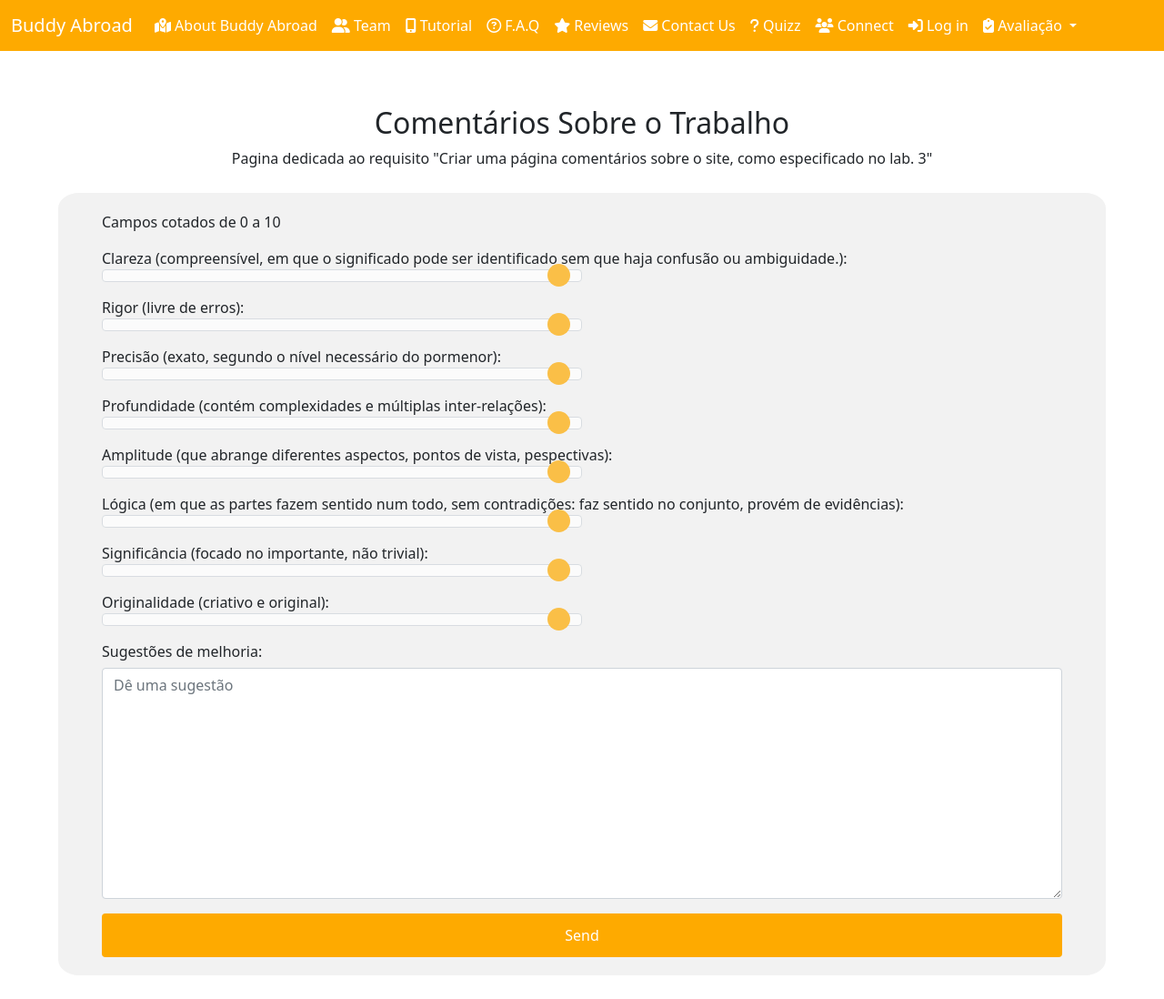
After one commit to Tomas-a21803655/djangoPW-BA, a Django app: page /comentarios/ in a window 1280 px wide. The commit adds this page. Shown: the whole page at 91% size. Run offline with Django 3.2, Linux system fonts and the light colour scheme; parts of the project's set-up code (start-up, migrations or seed data) failed here and were passed over; some libraries are stand-ins or nearby versions.

Commit message:
comentarios page

```diff
--- a/tarefas/admin.py
+++ b/tarefas/admin.py
@@ -1,7 +1,7 @@
 from django.contrib import admin
 
 # Register your models here.
-from .models import Tarefa, Contact, Comment, Networking, Quizz, QuizzAval
+from .models import Tarefa, Contact, Comment, Networking, Quizz, QuizzAval, Comentarios
 
 admin.site.register(Tarefa)
 admin.site.register(Contact)
@@ -9,3 +9,4 @@ admin.site.register(Comment)
 admin.site.register(Networking)
 admin.site.register(Quizz)
 admin.site.register(QuizzAval)
+admin.site.register(Comentarios)
--- a/tarefas/forms.py
+++ b/tarefas/forms.py
@@ -1,6 +1,6 @@
 from django import forms
 from django.forms import ModelForm
-from .models import Tarefa, Contact, Comment, Quizz, Networking, QuizzAval
+from .models import Tarefa, Contact, Comment, Quizz, Networking, QuizzAval, Comentarios
 
 
 class TarefaForm(ModelForm):
@@ -130,3 +130,35 @@ class QuizzAvalForm(ModelForm):
             'disciplina': 'Em que disciplina começou o projecto Buddy Abroad?(1pt)',
             'diff': 'Acha que foi difícil desenvolver este projecto? (estimativa)(1pt)',
         }
+
+
+class ComentariosForm(ModelForm):
+    class Meta:
+        model = Comentarios
+        fields = '__all__'
+
+        widgets = {
+            'clareza': forms.TextInput(attrs={'class': 'form-control', 'type': 'range', 'min': '0', 'max': '10'}),
+            'rigor': forms.TextInput(attrs={'class': 'form-control', 'type': 'range', 'min': '0', 'max': '10'}),
+            'precisao': forms.TextInput(attrs={'class': 'form-control', 'type': 'range', 'min': '0', 'max': '10'}),
+            'profundidade': forms.TextInput(attrs={'class': 'form-control', 'type': 'range', 'min': '0', 'max': '10'}),
+            'amplitude': forms.TextInput(attrs={'class': 'form-control', 'type': 'range', 'min': '0', 'max': '10'}),
+            'logica': forms.TextInput(attrs={'class': 'form-control', 'type': 'range', 'min': '0', 'max': '10'}),
+            'significancia': forms.TextInput(attrs={'class': 'form-control', 'type': 'range', 'min': '0', 'max': '10'}),
+            'originalidade': forms.TextInput(attrs={'class': 'form-control', 'type': 'range', 'min': '0', 'max': '10'}),
+            'sugestao': forms.Textarea(attrs={'class': 'form-control', 'placeholder': 'Dê uma sugestão'}),
+        }
+
+        labels = {
+            'clareza': 'Clareza (compreensível, em que o significado pode ser identificado sem que haja confusão ou '
+                       'ambiguidade.):',
+            'rigor': 'Rigor (livre de erros):',
+            'precisao': 'Precisão (exato, segundo o nível necessário do pormenor):',
+            'profundidade': 'Profundidade (contém complexidades e múltiplas inter-relações):',
+            'amplitude': 'Amplitude (que abrange diferentes aspectos, pontos de vista, pespectivas):',
+            'logica': 'Lógica (em que as partes fazem sentido num todo, sem contradições: faz sentido no conjunto, '
+                      'provém de evidências):',
+            'significancia': 'Significância (focado no importante, não trivial):',
+            'originalidade': 'Originalidade (criativo e original):',
+            'sugestao': 'Sugestões de melhoria:',
+        }
--- a/tarefas/models.py
+++ b/tarefas/models.py
@@ -70,19 +70,31 @@ class QuizzAval(models.Model):
     layout = models.CharField(max_length=200, blank=False)
 
     beAguideChoices = ((True, 'Sim!'), (False, 'Siiiim!'))
-    beAguide = models.BooleanField(choices=beAguideChoices,blank=False)
+    beAguide = models.BooleanField(choices=beAguideChoices, blank=False)
 
     numberOfApps = models.IntegerField(blank=False)
     percentageOfPay = models.IntegerField(blank=False)
 
     plataformChoices = ((True, 'Sim'), (False, 'Não'))
-    availablePlataforms = models.BooleanField(choices=plataformChoices,blank=False)
+    availablePlataforms = models.BooleanField(choices=plataformChoices, blank=False)
 
     howManyDevs = models.IntegerField(blank=False)
     animations = models.IntegerField(blank=False)
 
     audioChoices = ((True, 'Sim'), (False, 'Não'))
-    audioQuestion = models.BooleanField(choices=audioChoices,blank=False)
+    audioQuestion = models.BooleanField(choices=audioChoices, blank=False)
 
     disciplina = models.CharField(max_length=200, blank=False)
     diff = models.IntegerField(blank=False, default='12')
+
+
+class Comentarios(models.Model):
+    clareza = models.IntegerField(blank=False, default='12')
+    rigor = models.IntegerField(blank=False, default='12')
+    precisao = models.IntegerField(blank=False, default='12')
+    profundidade = models.IntegerField(blank=False, default='12')
+    amplitude = models.IntegerField(blank=False, default='12')
+    logica = models.IntegerField(blank=False, default='12')
+    significancia = models.IntegerField(blank=False, default='12')
+    originalidade = models.IntegerField(blank=False, default='12')
+    sugestao = models.TextField(max_length=400, blank=False, default='')
--- a/tarefas/templates/tarefas/baseBuddyAbroad.html
+++ b/tarefas/templates/tarefas/baseBuddyAbroad.html
@@ -87,6 +87,7 @@
                         </a>
                         <ul class="dropdown-menu" aria-labelledby="navbarDropdown">
                             <li><a class="dropdown-item" href="{% url 'tarefas:quizzAval' %}">Quizz Sobre o Trabalho</a></li>
+                            <li><a class="dropdown-item" href="{% url 'tarefas:comentarios' %}">Comentários Sobre o Trabalho</a></li>
                             <li><a class="dropdown-item" href="{% url 'tarefas:aval' %}">Área de Avaliação</a></li>
                         </ul>
                     </li>
--- /dev/null
+++ b/tarefas/templates/tarefas/comentarios.html
@@ -0,0 +1,34 @@
+{% extends 'tarefas/baseBuddyAbroad.html' %}
+{% load static %}
+
+{% block main %}
+
+    <section style="padding-top: 60px;text-align: center;">
+        <h2>Comentários Sobre o Trabalho</h2>
+        <p>Pagina dedicada ao requisito "Criar uma página comentários sobre o site, como especificado no lab. 3"</p>
+    </section>
+
+    <section>
+        {% if messages %}
+            <ul style=" display: block;width: 50%;border: none;background-color: green;color: white;
+            border-radius: 10px;padding: 14px 28px;font-size: 16px;text-align: center;margin: auto" class="messages">
+                {% for message in messages %}
+                    <li  {% if message.tags %} class=" {{ message.tags }} " {% endif %}> {{ message }} </li>
+                {% endfor %}
+            </ul>
+        {% endif %}
+    </section>
+
+    <section>
+        <div class="containerForm">
+            <p>Campos cotados de 0 a 10</p>
+            <form id="quizz" action="" method="POST">
+                {% csrf_token %}
+                {{ form.as_p }}
+                <input type="submit" value="Send" class="btn btn-success">
+            </form>
+        </div>
+    </section>
+
+
+{% endblock %}
--- a/tarefas/urls.py
+++ b/tarefas/urls.py
@@ -24,5 +24,6 @@ urlpatterns = [
     path('networkingAddUser/', views.networkingAddUser_page_view, name='networkingAddUser'),
     path('quizzAval/', views.quizzAval_page_view, name='quizzAval'),
     path('quizzAvalResults/<int:quizzAval_id>', views.quizzAvalResults_page_view, name='quizzAvalResults'),
+    path('comentarios/', views.comentarios_page_view, name='comentarios'),
 
 ]
--- a/tarefas/views.py
+++ b/tarefas/views.py
@@ -4,8 +4,8 @@ from django.http import HttpResponseRedirect
 from django.shortcuts import render
 from django.urls import reverse
 
+from .forms import TarefaForm, ContactForm, CommentForm, QuizzForm, NetworkingForm, QuizzAvalForm, ComentariosForm
 from .models import Tarefa, Comment, Networking, QuizzAval
-from .forms import TarefaForm, ContactForm, CommentForm, QuizzForm, NetworkingForm, QuizzAvalForm
 
 
 # Create your views here.
@@ -182,10 +182,21 @@ def quizzAvalResults_page_view(request, quizzAval_id):
         [str(quizzAnswer.diff), True if quizzAnswer.diff <= 12 else False],
     ]
 
-
     CorrectNumber = sum(x.count(True) for x in correctThick)
 
     context = {'correctNumber': CorrectNumber,
                'questionsAndAnswer': questionsAndAnswer, 'correctThick': correctThick}
 
     return render(request, 'tarefas/quizzAvalResults.html', context)
+
+
+def comentarios_page_view(request):
+    form = ComentariosForm(request.POST or None)
+    if form.is_valid():
+        form.save()
+        messages.success(request, 'Formulário Completo!')
+        return HttpResponseRedirect(reverse('tarefas:comentarios'))
+
+    context = {'form': form, }
+
+    return render(request, 'tarefas/comentarios.html', context)
```
Also changed, not shown: db.sqlite3, tarefas/migrations/0017_comentarios.py (added).
